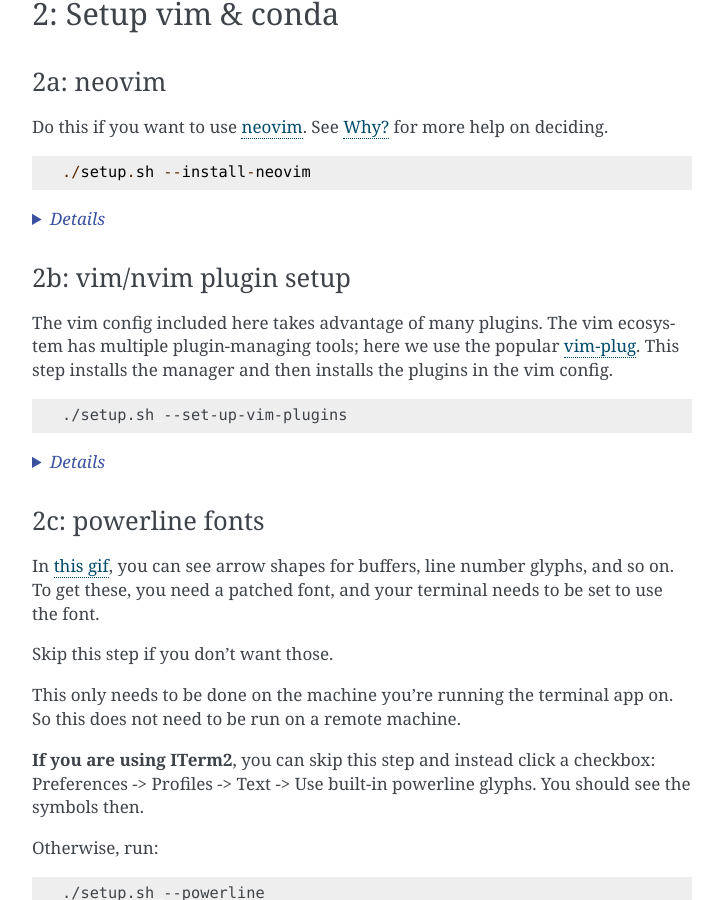
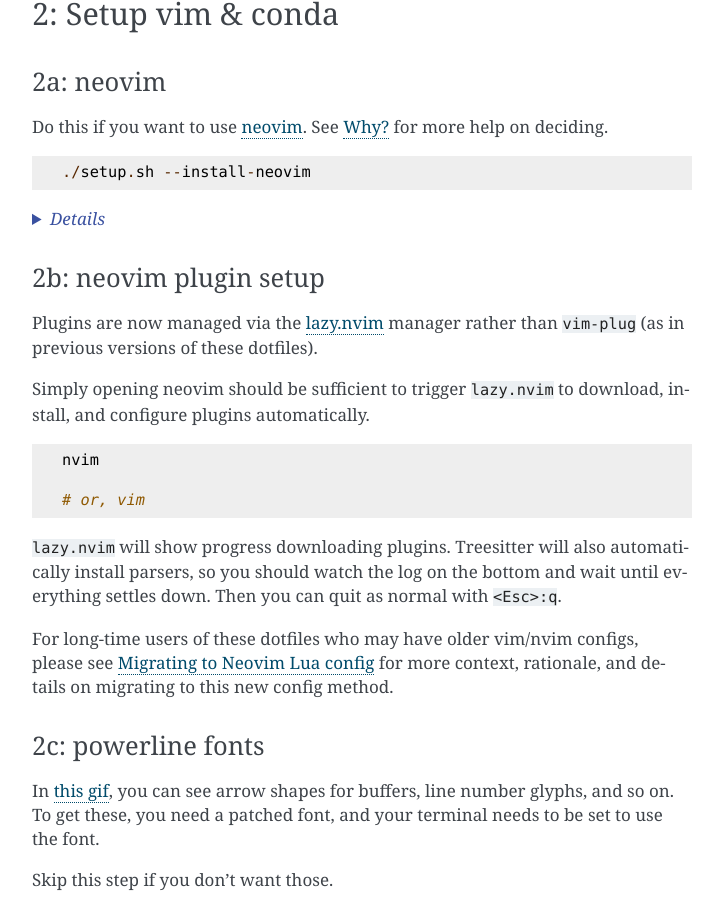
Before and after one commit to daler/dotfiles, a Sphinx documentation site: the page built from docs/starthere.rst, in a window 1280 px wide and 900 px high, scrolled down 1629 px. Shown: the whole window, without its empty margins (388-1111 px from the left). Built offline with Sphinx 7.4.7, drawn with Linux system fonts in a browser that asks for light colours; some of the changed text lies outside the part shown.

Commit message:
update docs

```diff
--- a/docs/starthere.rst
+++ b/docs/starthere.rst
@@ -114,35 +114,30 @@
      For example, on many machines it's at :file:`/usr/bin/vim`.
 
 
-2b: vim/nvim plugin setup
-~~~~~~~~~~~~~~~~~~~~~~~~~
+2b: neovim plugin setup
+~~~~~~~~~~~~~~~~~~~~~~~
 
-The vim config included here takes advantage of many plugins. The vim ecosystem
-has multiple plugin-managing tools; here we use the popular `vim-plug
-<https://github.com/junegunn/vim-plug>`_. This step installs the manager and
-then installs the plugins in the vim config.
+Plugins are now managed via the `lazy.nvim
+<https://github.com/folke/lazy.nvim>`_ manager rather than ``vim-plug`` (as in
+previous versions of these dotfiles).
 
-.. code-block:: bash
+Simply opening neovim should be sufficient to trigger ``lazy.nvim`` to
+download, install, and configure plugins automatically.
 
-    ./setup.sh --set-up-vim-plugins
+.. code-block::
 
-.. details:: Details
+  nvim
 
-    This sets up `vim-plug <https://github.com/junegunn/vim-plug>`_, placing the
-    required files in the locations expected by vim and neovim. Then it
-    automatically opens ``vim`` and installs plugins. Then it does the same with
-    ``nvim``.
+  # or, vim
 
-    This command keeps the plugin installation screen up so you can verify
-    everything went OK.
+``lazy.nvim`` will show progress downloading plugins. Treesitter will also
+automatically install parsers, so you should watch the log on the bottom and
+wait until everything settles down. Then you can quit as normal with
+``<Esc>:q``.
 
-    Recall that nvim config is in :file:`~/.config/nvim/init.vim`, and vim
-    config is in :file:`~/.vimrc`. Here, we symlink .vimrc to init.vim so they
-    share the same config.
-
-    If you're still learning vim, remember that you can quit by hitting
-    ``Esc``, then typing ``:q`` and hitting Enter.
-
+For long-time users of these dotfiles who may have older vim/nvim configs,
+please see :ref:`nvim-lua` for more context, rationale, and details on
+migrating to this new config method.
 
 2c: powerline fonts
 ~~~~~~~~~~~~~~~~~~~
```
Also changed, not shown: docs/nvim-lua.rst (added, +183 -0 lines), .config/nvim/lua/plugins/README.md.
